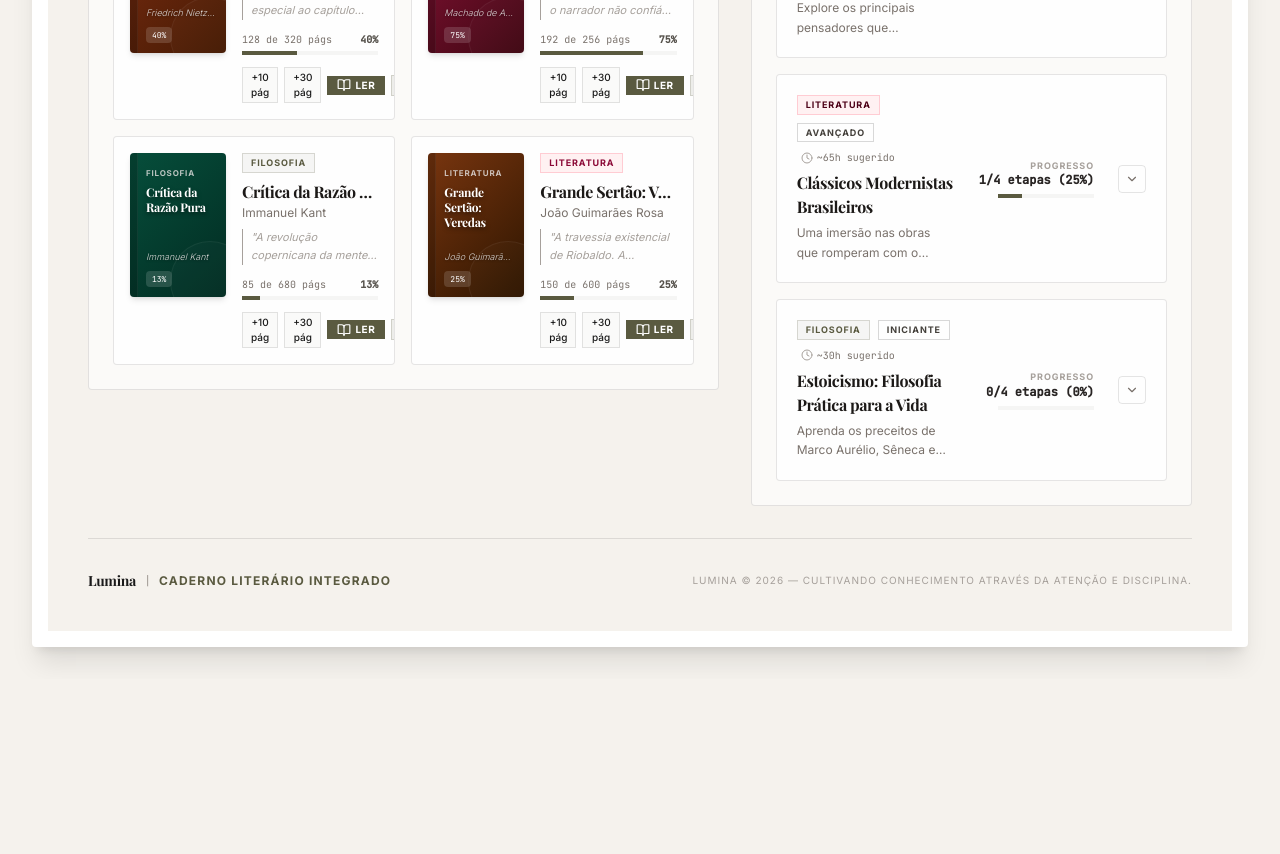
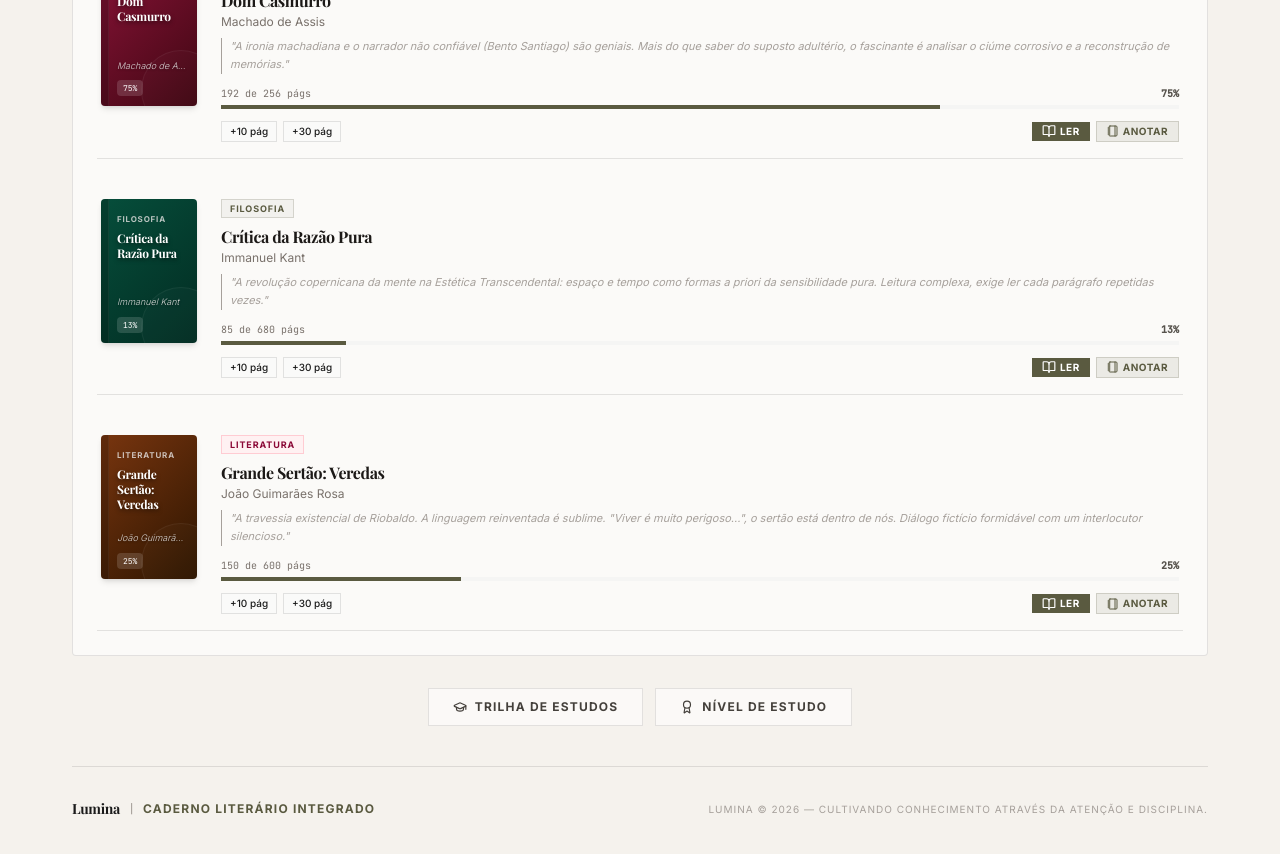
Before and after one commit to leobh31/Lumina, a React (Vite) app: page / in a window 1280 px wide. Shown: the part 940-1794 px from the top of the page. Before the commit the page ends 1619 px from the top, so only its background shows below. Built offline with nearby package versions, Linux system fonts and the light colour scheme; a web font is replaced by a local one.

Commit message:
feat(ui): update book list layout and styling
Refactor BookCard component for a cleaner, minimalist aesthetic and adjust the main app container layout for better content presentation.

```diff
--- a/src/App.tsx
+++ b/src/App.tsx
@@ -22,7 +22,8 @@ import {
   BookOpen,
   LogOut,
   Bookmark,
-  GraduationCap
+  GraduationCap,
+  Award
 } from 'lucide-react';
 import { motion, AnimatePresence } from 'motion/react';
 
@@ -42,6 +43,8 @@ export default function App() {
   const [selectedCategory, setSelectedCategory] = useState<string>('todos');
   const [searchTerm, setSearchTerm] = useState<string>('');
   const [currentBookTab, setCurrentBookTab] = useState<'reading' | 'want-to-read' | 'completed'>('reading');
+  const [showTrilhas, setShowTrilhas] = useState(false);
+  const [showNivel, setShowNivel] = useState(false);
 
   // --- Modal Controllers ---
   const [selectedBookForNotes, setSelectedBookForNotes] = useState<Book | null>(null);
@@ -207,7 +210,7 @@ export default function App() {
   return (
     <div className="min-h-screen bg-[#F5F2ED] text-[#1A1A1A] font-serif p-3 sm:p-6 md:p-8 selection:bg-stone-200 selection:text-black pb-12" id="lumina-app">
       {/* Outer Editorial Container Frame */}
-      <div className="max-w-7xl mx-auto bg-[#F5F2ED] border-[10px] md:border-[16px] border-white shadow-xl min-h-[calc(100vh-4rem)] p-4 sm:p-8 md:p-10 flex flex-col justify-between rounded-sm relative">
+      <div className="max-w-7xl mx-auto bg-[#F5F2ED] min-h-[calc(100vh-4rem)] p-4 sm:p-8 md:p-10 flex flex-col justify-between rounded-sm relative">
 
         {/* Editorial Brand Header */}
         <header className="border-b border-black/10 pb-6 mb-8 flex flex-col md:flex-row justify-between items-start md:items-end gap-6" id="primary-header">
@@ -339,18 +342,16 @@ export default function App() {
               </div>
             </motion.div>
           )}
-
-          {/* Stats Counters component */}
-          <StatsBanner books={books} paths={paths} />
         </section>
 
         {/* Dashboard Panels Grid */}
         <section className="grid grid-cols-1 lg:grid-cols-12 gap-8 items-start mb-8 flex-grow" id="main-grid">
 
-          {/* LEFT SIDE: BIBLIOTECA (7 out of 12 columns) */}
-          <div className="lg:col-span-7 space-y-6" id="shelf-column">
+          {/* LEFT SIDE: BIBLIOTECA (Takes 7 columns if panels are active, or full 12 if none are active) */}
+          <div className={`${showTrilhas || showNivel ? 'lg:col-span-7' : 'lg:col-span-12'} space-y-6 transition-all duration-300`} id="shelf-column">
 
-            <div className="bg-white/60 border border-black/10 rounded-sm p-6 relative">
+            {/* ESTANTE PARTICULAR */}
+            <div className="bg-white/60 border border-black/10 rounded-sm p-6 relative" id="shelf-card">
               <div className="flex flex-col sm:flex-row sm:items-center justify-between gap-4 mb-6 border-b border-black/5 pb-4">
                 <div>
                   <h2 className="text-lg font-serif font-bold text-[#1A1A1A] flex items-center gap-2">
@@ -373,7 +374,7 @@ export default function App() {
               </div>
 
               {/* Shelf Sub-Tabs: Reading / Wants / Completed */}
-              <div className="flex gap-4 border-b border-black/5 pb-3 mb-6 font-sans text-xs">
+              <div className="flex flex-wrap items-center justify-center sm:justify-start gap-x-6 gap-y-2 border-b border-black/5 pb-3 mb-6 font-sans text-xs">
                 {(['reading', 'want-to-read', 'completed'] as const).map((tab) => {
                   const isActive = currentBookTab === tab;
                   const label =
@@ -385,7 +386,7 @@ export default function App() {
                     <button
                       key={tab}
                       onClick={() => setCurrentBookTab(tab)}
-                      className={`pb-1 uppercase tracking-wider font-bold transition flex items-center gap-1.5 cursor-pointer border-b-2 ${
+                      className={`pb-1 uppercase tracking-wider font-bold transition flex items-center gap-1.5 cursor-pointer border-b-2 whitespace-nowrap ${
                         isActive
                           ? 'text-[#5A5A40] border-[#5A5A40]'
                           : 'text-stone-400 border-transparent hover:text-stone-700'
@@ -401,7 +402,7 @@ export default function App() {
               </div>
 
               {/* Books Grid */}
-              <div className="grid grid-cols-1 md:grid-cols-2 gap-4">
+              <div className="grid grid-cols-1 gap-6">
                 <AnimatePresence mode="popLayout">
                   {filteredBooks.length > 0 ? (
                     filteredBooks.map((book) => (
@@ -430,11 +431,53 @@ export default function App() {
                 </AnimatePresence>
               </div>
             </div>
+
+            {/* Menu de Recursos Simplificado */}
+            <div className="flex flex-col sm:flex-row gap-3 justify-center items-center py-2" id="extensions-menu">
+              <button
+                type="button"
+                onClick={() => setShowTrilhas(!showTrilhas)}
+                className={`w-full sm:w-auto px-6 py-2.5 text-xs font-sans font-bold uppercase tracking-widest transition flex items-center justify-center gap-2 cursor-pointer border rounded-none ${
+                  showTrilhas
+                    ? 'bg-[#5A5A40] text-white border-[#5A5A40]'
+                    : 'bg-white/60 border-black/10 text-stone-700 hover:bg-white hover:border-black/25'
+                }`}
+              >
+                <GraduationCap className="w-3.5 h-3.5" />
+                Trilha de Estudos
+              </button>
+
+              <button
+                type="button"
+                onClick={() => setShowNivel(!showNivel)}
+                className={`w-full sm:w-auto px-6 py-2.5 text-xs font-sans font-bold uppercase tracking-widest transition flex items-center justify-center gap-2 cursor-pointer border rounded-none ${
+                  showNivel
+                    ? 'bg-[#5A5A40] text-white border-[#5A5A40]'
+                    : 'bg-white/60 border-black/10 text-stone-700 hover:bg-white hover:border-black/25'
+                }`}
+              >
+                <Award className="w-3.5 h-3.5" />
+                Nível de Estudo
+              </button>
             </div>
 
-          {/* RIGHT SIDE: TRILHAS DE APRENDIZADO (5 out of 12 columns) */}
-          <div className="lg:col-span-5 space-y-6" id="paths-column">
-            <div className="bg-white/60 border border-black/10 rounded-sm p-6">
+          </div>
+
+          {/* RIGHT SIDE: PANEL EXTENSIONS (Takes 5 columns, rendered when either panel is active) */}
+          {(showTrilhas || showNivel) && (
+            <div className="lg:col-span-5 space-y-6" id="extensions-column">
+
+              {/* TRILHAS DE ESTUDO PANEL */}
+              <AnimatePresence>
+                {showTrilhas && (
+                  <motion.div
+                    initial={{ opacity: 0, height: 0, y: -10 }}
+                    animate={{ opacity: 1, height: 'auto', y: 0 }}
+                    exit={{ opacity: 0, height: 0, y: -10 }}
+                    transition={{ duration: 0.3 }}
+                    className="overflow-hidden"
+                  >
+                    <div className="bg-white/60 border border-black/10 rounded-sm p-6" id="paths-card">
                       <div className="flex flex-col sm:flex-row sm:items-center justify-between gap-4 mb-6 border-b border-black/5 pb-4">
                         <div>
                           <h2 className="text-lg font-serif font-bold text-[#1A1A1A] flex items-center gap-2">
@@ -485,7 +528,28 @@ export default function App() {
                         </AnimatePresence>
                       </div>
                     </div>
+                  </motion.div>
+                )}
+              </AnimatePresence>
+
+              {/* NÍVEL DE ESTUDO PANEL */}
+              <AnimatePresence>
+                {showNivel && (
+                  <motion.div
+                    initial={{ opacity: 0, height: 0, y: -10 }}
+                    animate={{ opacity: 1, height: 'auto', y: 0 }}
+                    exit={{ opacity: 0, height: 0, y: -10 }}
+                    transition={{ duration: 0.3 }}
+                    className="overflow-hidden"
+                  >
+                    <StatsBanner books={books} paths={paths} />
+                  </motion.div>
+                )}
+              </AnimatePresence>
+
             </div>
+          )}
+
         </section>
 
         {/* Humble and Polished Editorial Footer */}
--- a/src/components/BookCard.tsx
+++ b/src/components/BookCard.tsx
@@ -31,7 +31,7 @@ export default function BookCard({ book, onPageUpdate, onSelect, onOpenKindle }:
       exit={{ opacity: 0, scale: 0.98 }}
       transition={{ duration: 0.3 }}
       onClick={() => onSelect(book)}
-      className="p-4 bg-white/80 border border-black/10 rounded-sm hover:border-black/30 hover:bg-white transition-all duration-300 flex gap-4 cursor-pointer relative group overflow-hidden"
+      className="py-4 px-1 bg-transparent border-b border-black/10 hover:bg-black/[0.01] transition-all duration-300 flex gap-6 cursor-pointer relative group overflow-hidden"
       id={`book-card-${book.id}`}
     >
       {/* Visual Hardcover Book Representation */}
@@ -95,7 +95,7 @@ export default function BookCard({ book, onPageUpdate, onSelect, onOpenKindle }:
             )}
           </div>
 
-          <h3 className="text-base font-serif font-bold text-stone-900 tracking-tight leading-snug mt-2 group-hover:text-[#5A5A40] transition-colors truncate">
+          <h3 className="text-base font-serif font-bold text-stone-900 tracking-tight leading-snug mt-2 group-hover:text-[#5A5A40] transition-colors line-clamp-2">
             {book.title}
           </h3>
           <p className="text-xs text-stone-500 font-sans mt-0.5 truncate">{book.author}</p>
```
Lines whose indentation alone changed are shown as unchanged.
